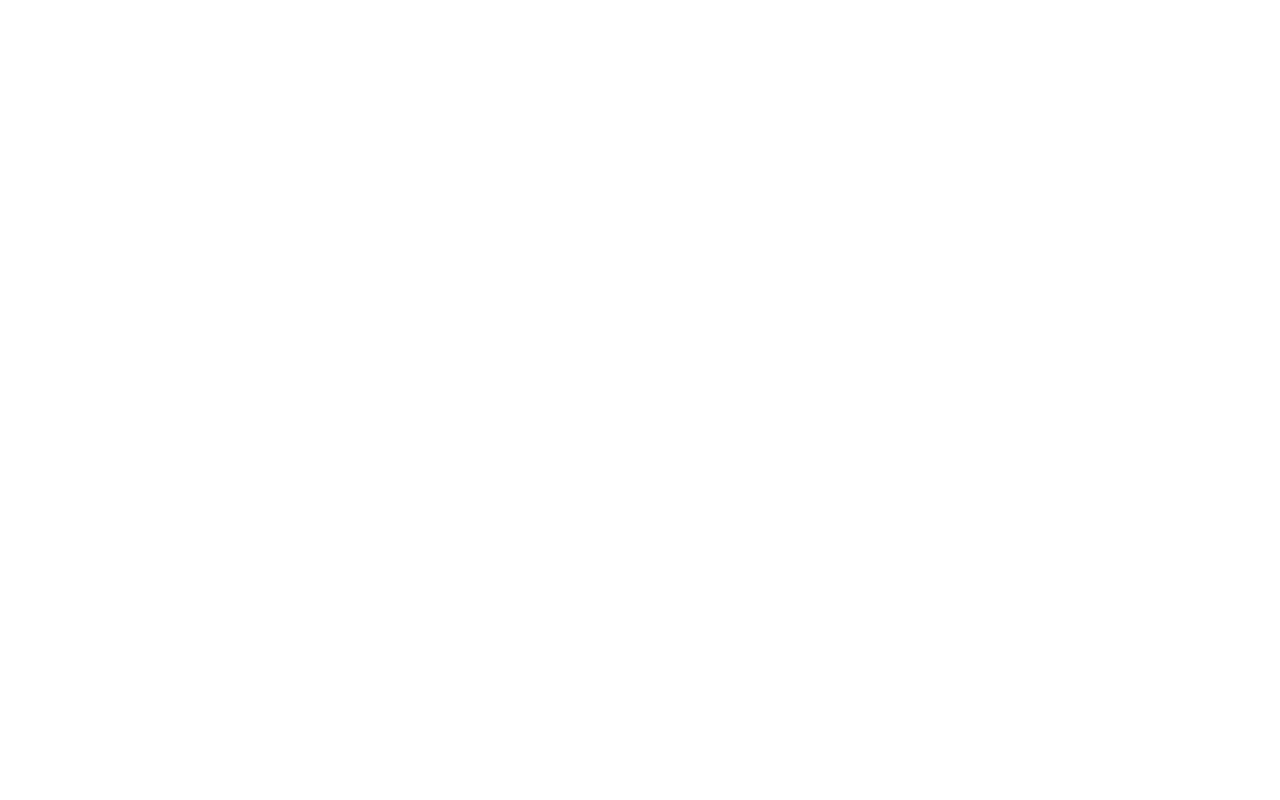
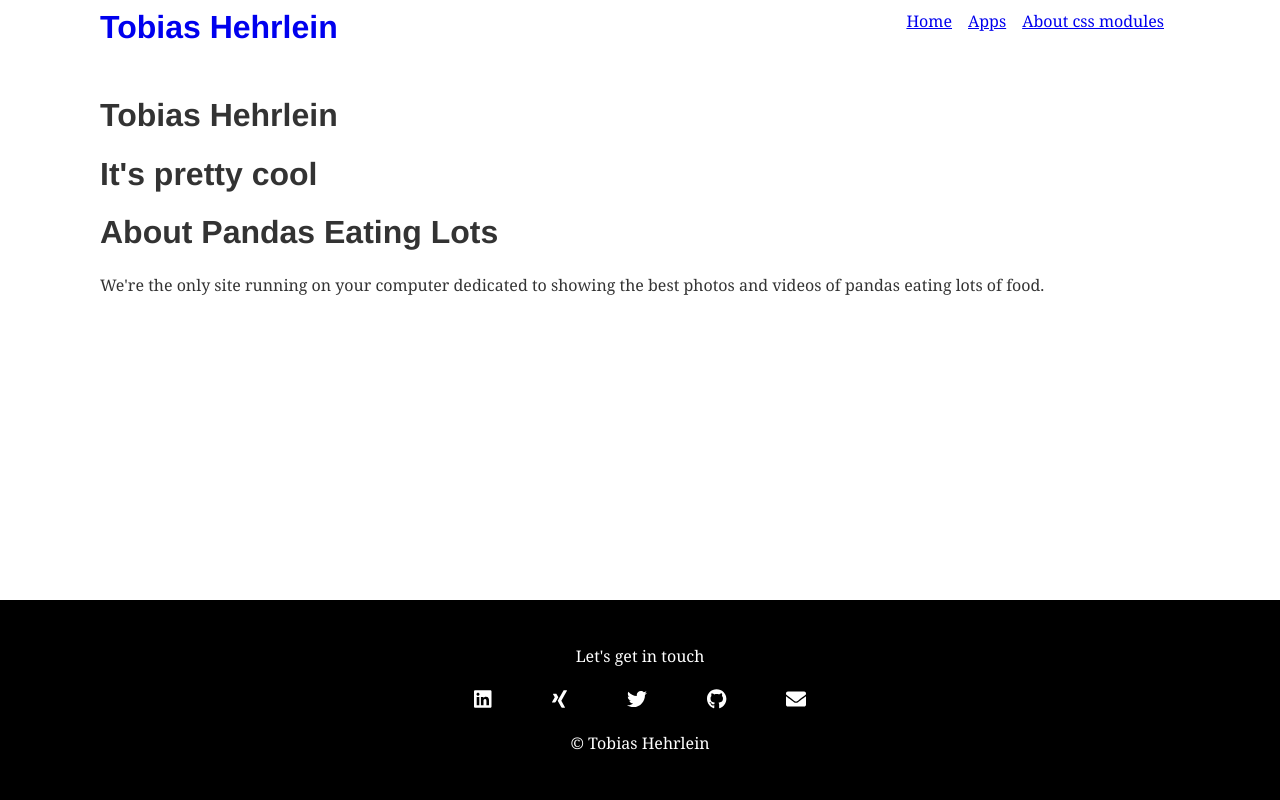
Before and after one commit to thehrlein/tobiashehrlein-dev, a Gatsby site: page /apps in a window 1280 px wide. Before the commit this address had no page. Built offline with nearby package versions, Linux system fonts and the light colour scheme; Gatsby itself is replaced by a stand-in of ours; some packages are replaced by stand-ins of ours.

Commit message:
[ADD] footer

```diff
--- a/gatsby-config.js
+++ b/gatsby-config.js
@@ -8,7 +8,7 @@
   siteMetadata: {
     title: `Tobias Hehrlein`,
     description: `Basic information about Tobias Hehrlein`,
-    author: `tobiashehrlein`,
+    author: `Tobias Hehrlein`,
   },
   plugins: [
     {
--- a/package.json
+++ b/package.json
@@ -15,6 +15,9 @@
   },
   "dependencies": {
     "@emotion/react": "^11.4.0",
+    "@fortawesome/free-brands-svg-icons": "^5.15.3",
+    "@fortawesome/free-solid-svg-icons": "^5.15.3",
+    "@fortawesome/react-fontawesome": "^0.1.14",
     "gatsby": "^3.4.0",
     "gatsby-plugin-emotion": "^6.4.0",
     "gatsby-plugin-manifest": "^3.4.0",
--- a/src/components/footer.js
+++ b/src/components/footer.js
@@ -1,5 +1,14 @@
 import React from "react"
 import * as footerStyles from "./footer.module.css"
+import { useStaticQuery, graphql } from "gatsby"
+import {
+  faTwitter,
+  faGithub,
+  faLinkedin,
+  faXing,
+} from "@fortawesome/free-brands-svg-icons"
+import { FontAwesomeIcon } from "@fortawesome/react-fontawesome"
+import { faEnvelope } from "@fortawesome/free-solid-svg-icons"
 
 const SocialIcon = props => (
   <div className={footerStyles.socialIcon}>
@@ -9,29 +18,55 @@
       rel="noopener noreferrer"
       title={props.title}
     >
-      {props.title}
+      <FontAwesomeIcon icon={props.icon} color="white" size="lg" />
     </a>
   </div>
 )
 
 export default function Footer(props) {
+  const data = useStaticQuery(
+    graphql`
+      query {
+        site {
+          siteMetadata {
+            author
+          }
+        }
+      }
+    `
+  )
   return (
     <div className={footerStyles.footer}>
       <section>
         <p className={footerStyles.footerText}>Let's get in touch</p>
         <div className={footerStyles.footerIcons}>
-          <SocialIcon title="Twitter" href="https://twitter.com/thehrlein" />
-          <SocialIcon title="Github" href="https://github.com/thehrlein" />
           <SocialIcon
             title="Linkedin"
             href="https://www.linkedin.com/in/tobias-hehrlein/"
+            icon={faLinkedin}
           />
           <SocialIcon
             title="Xing"
             href="https://www.xing.com/profile/Tobias_Hehrlein/cv"
+            icon={faXing}
+          />
+          <SocialIcon
+            title="Twitter"
+            href="https://twitter.com/thehrlein"
+            icon={faTwitter}
+          />
+          <SocialIcon
+            title="Github"
+            href="https://github.com/thehrlein"
+            icon={faGithub}
+          />
+          <SocialIcon
+            title="Mail"
+            href="mailto:tobiashehrlein@gmail.com"
+            icon={faEnvelope}
           />
         </div>
-        <p className={footerStyles.footerText}>&copy; Tobias Hehrlein</p>
+        <p className={footerStyles.footerText}>&copy; {data.site.siteMetadata.author}</p>
       </section>
     </div>
   )
--- a/src/components/footer.module.css
+++ b/src/components/footer.module.css
@@ -5,11 +5,6 @@
   display: flex;
   justify-content: center;
   align-items: center;
-}
-
-.footerSection {
-
-
 }
 
 .footerLink {
@@ -28,13 +23,6 @@
 }
 
 .socialIcon {
-  margin: 10px;
+  margin: 10px 30px;
+  color: white;
 }
-
-.socialIcon:first-child {
-  margin-left: 0px;
-}
-
-.socialIcon:last-child {
-  margin-right: 0px;
-}
--- a/src/components/layout.js
+++ b/src/components/layout.js
@@ -1,6 +1,4 @@
 import React from "react"
-import { css } from "@emotion/react"
-import { rhythm } from "../utils/typography"
 import { useStaticQuery, Link, graphql } from "gatsby"
 import Footer from "./footer"
 import * as layoutStyles from "./layout.module.css"
@@ -33,9 +31,8 @@
         </Link>
         <ul className={layoutStyles.siteNavigation}>
           <ListLink to="/">Home</ListLink>
-          <ListLink to="/about/">About</ListLink>
+          <ListLink to="/apps/">Apps</ListLink>
           <ListLink to="/about-css-modules/">About css modules</ListLink>
-          <ListLink to="/contact/">Contact</ListLink>
         </ul>
       </header>
       <div className={layoutStyles.siteContent}>{children}</div>
```
Also changed, not shown: src/pages/contact.js (deleted, +0 -12 lines), src/images/icon.png, src/pages/apps.js (renamed from src/pages/about.js), 1 other file.
